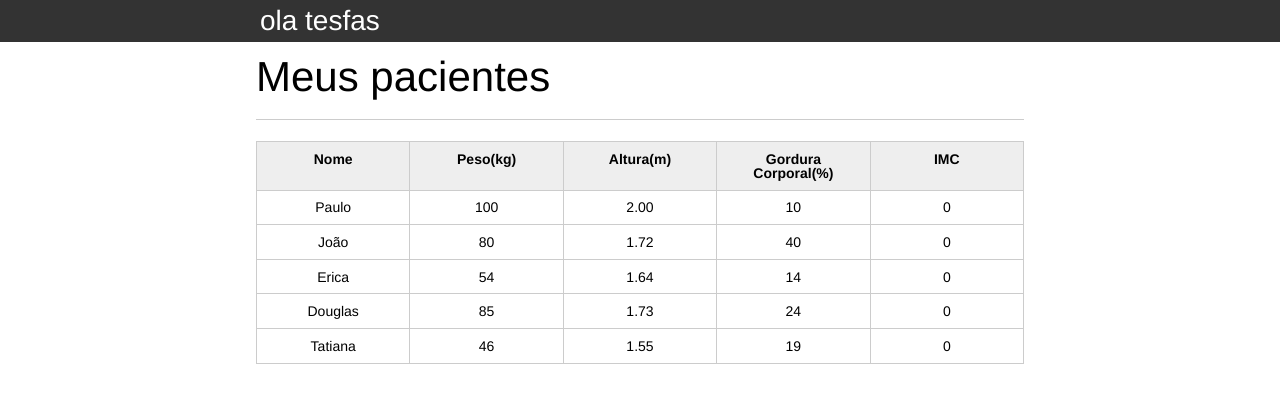
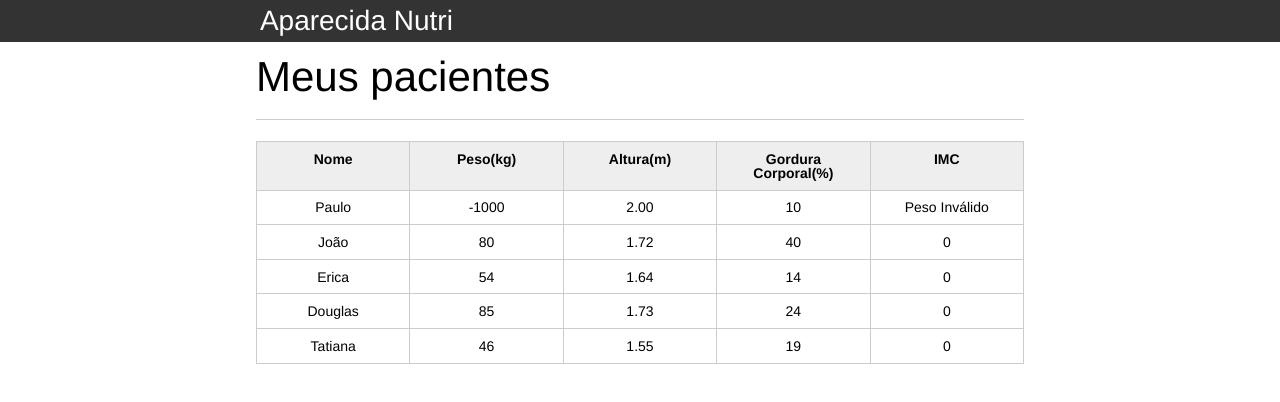
Before and after one commit to NathanCastro/javaScript-Alura, a plain HTML site: page index.html in a window 1280 px wide. Drawn offline with Linux system fonts and the light colour scheme.

Commit message:
chore(javascript): part second

```diff
--- a/index.html
+++ b/index.html
@@ -29,9 +29,9 @@
 						</tr>
 					</thead>
 					<tbody id="tabela-pacientes">
-						<tr class="paciente" >
+						<tr class="paciente" id="primeiro-paciente">
 							<td class="info-nome">Paulo</td>
-							<td class="info-peso">100</td>
+							<td class="info-peso">-1000</td>
 							<td class="info-altura">2.00</td>
 							<td class="info-gordura">10</td>
 							<td class="info-imc">0</td>
--- a/js/principal.js
+++ b/js/principal.js
@@ -1,4 +1,36 @@
-var teste = document.getElementById('oi');
-teste.textContent = "ola tesfas"
+var titulo = document.querySelector(".titulo")
+titulo.textContent = "Aparecida Nutri"
 
-console.log(' aqui', teste)
+var paciente = document.querySelector("#primeiro-paciente");
+
+var tdPeso = paciente.querySelector(".info-peso");
+var peso = tdPeso.textContent;
+
+
+
+var tdAltura = paciente.querySelector(".info-altura");
+var altura = tdAltura.textContent;
+
+
+
+var tdImc = paciente.querySelector(".info-imc");
+
+var pesoEhValido = true;
+var alturaEhValida = true;
+
+if(peso <= 0 || peso >= 1000){
+    console.log("Peso inválido!");
+    pesoEhValido = false;
+    tdImc.textContent = "Peso Inválido"
+}
+
+if(altura <= 0 || altura > 3.0){
+    console.log("Altura inválido!");
+    alturaEhValido = false;
+    tdImc.textContent = "Altura Inválida"
+}
+
+if( alturaEhValida && pesoEhValido){
+    var imc = peso / (altura * altura);
+    tdImc.textContent = imc
+}
```
